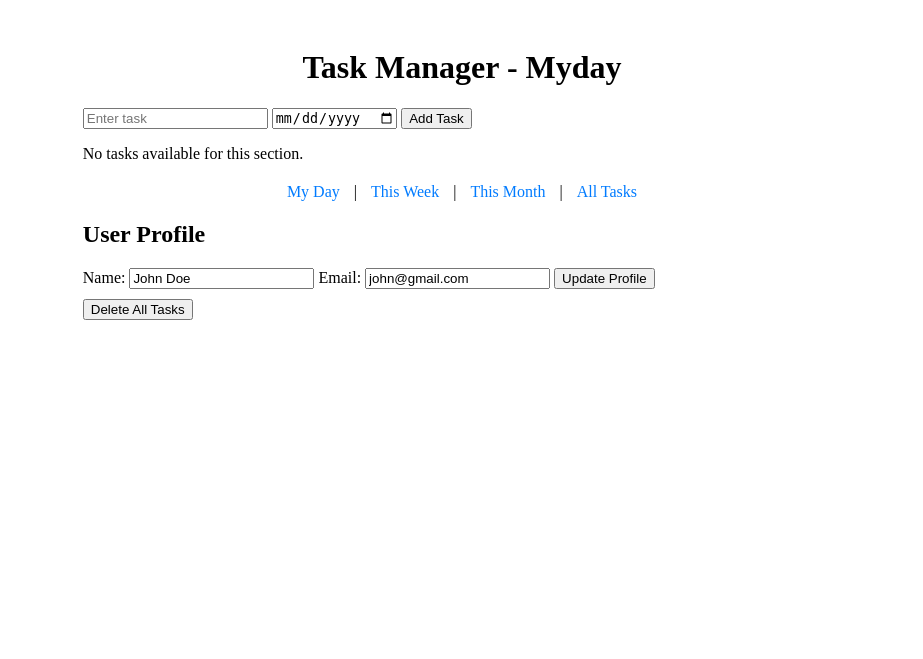
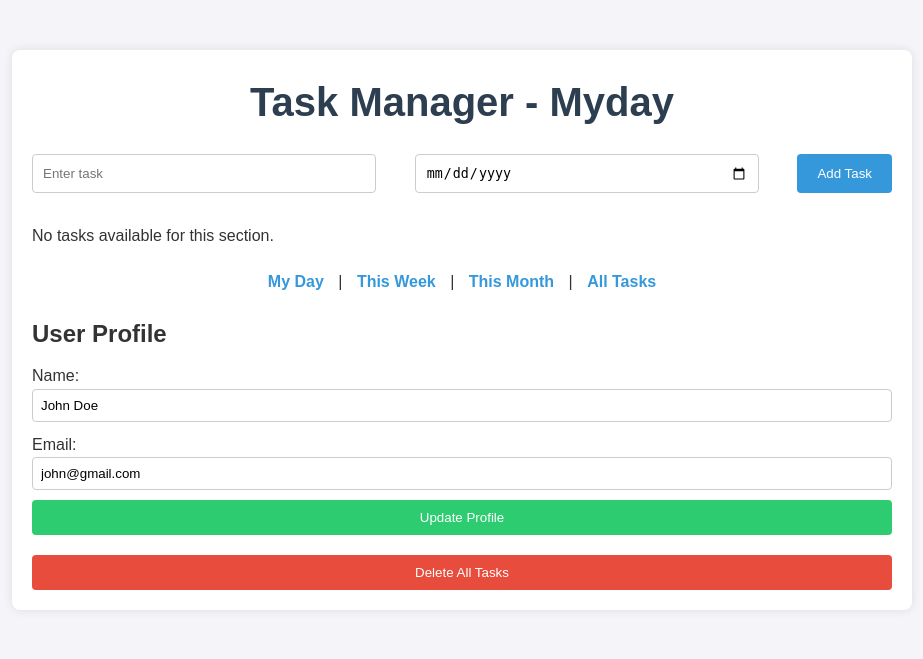
Before and after one commit to navikris/Procastinator, a Flask app: page / in a window 1280 px wide. Shown: the top 659 px of the page, without its empty margins (178-1101 px from the left). Run offline with Flask 3, Linux system fonts and the light colour scheme.

Commit message:
css update

```diff
--- a/static/styles.css
+++ b/static/styles.css
@@ -1,37 +1,215 @@
+/* Global Styles */
+* {
+    margin: 0;
+    padding: 0;
+    box-sizing: border-box;
+}
+
+body {
+    font-family: Arial, sans-serif;
+    background-color: #f4f4f9;
+    color: #333;
+    line-height: 1.6;
+}
+
 .container {
-    width: 60%;
-    margin: auto;
+    max-width: 900px;
+    margin: 50px auto;
     padding: 20px;
+    background-color: #fff;
+    box-shadow: 0 0 10px rgba(0, 0, 0, 0.1);
+    border-radius: 8px;
 }
 
 h1 {
     text-align: center;
+    margin-bottom: 20px;
+    font-size: 2.5rem;
+    color: #2C3E50;
 }
 
-form {
-    margin: 10px 0;
+form.task-form {
+    display: flex;
+    justify-content: space-between;
+    margin-bottom: 30px;
+}
+
+form.task-form input[type="text"],
+form.task-form input[type="date"] {
+    width: 40%;
+    padding: 10px;
+    border: 1px solid #ccc;
+    border-radius: 4px;
+}
+
+form.task-form button {
+    padding: 10px 20px;
+    background-color: #3498db;
+    color: #fff;
+    border: none;
+    border-radius: 4px;
+    cursor: pointer;
+    transition: background-color 0.3s ease;
+}
+
+form.task-form button:hover {
+    background-color: #2980b9;
+}
+
+/* Task Container Styles */
+#TaskContainer {
+    margin-bottom: 20px;
 }
 
 .task {
     display: flex;
     justify-content: space-between;
-    background-color: #f4f4f4;
-    padding: 10px;
-    border: 1px solid #ddd;
-    margin: 5px 0;
+    align-items: center;
+    padding: 15px;
+    background-color: #ecf0f1;
+    border-radius: 6px;
+    margin-bottom: 10px;
+    box-shadow: 0 2px 4px rgba(0, 0, 0, 0.1);
 }
 
+.task-text {
+    font-size: 1.2rem;
+    color: #2c3e50;
+}
+
+.task-date {
+    font-size: 0.9rem;
+    color: #7f8c8d;
+}
+
+.toggle-task-form input[type="checkbox"] {
+    transform: scale(1.3);
+    margin-right: 10px;
+}
+
+.delete-task-form button {
+    background-color: #e74c3c;
+    color: #fff;
+    border: none;
+    padding: 8px 12px;
+    border-radius: 4px;
+    cursor: pointer;
+    transition: background-color 0.3s ease;
+}
+
+.delete-task-form button:hover {
+    background-color: #c0392b;
+}
+
+/* Sections Navigation Styles */
 .sections {
     text-align: center;
-    margin: 20px 0;
+    margin-bottom: 20px;
 }
 
 .sections a {
+    text-decoration: none;
+    color: #3498db;
+    font-weight: bold;
     margin: 0 10px;
-    text-decoration: none;
-    color: #007bff;
+    transition: color 0.3s ease;
 }
 
 .sections a:hover {
-    text-decoration: underline;
+    color: #2980b9;
 }
+
+/* Procrastination Alerts Styles */
+.procrastination-alerts {
+    background-color: #f1c40f;
+    padding: 15px;
+    border-radius: 6px;
+    margin-bottom: 20px;
+}
+
+.procrastination-alerts h2 {
+    margin-bottom: 10px;
+    font-size: 1.5rem;
+}
+
+.procrastination-alerts ul {
+    list-style-type: disc;
+    padding-left: 20px;
+}
+
+.procrastination-alerts li {
+    margin-bottom: 5px;
+    font-size: 1.1rem;
+}
+
+/* User Preferences Styles */
+.user-preferences {
+    margin-bottom: 20px;
+}
+
+.user-preferences h2 {
+    font-size: 1.5rem;
+    margin-bottom: 10px;
+}
+
+.user-preferences form {
+    display: flex;
+    flex-direction: column;
+}
+
+.user-preferences form label {
+    margin-bottom: 10px;
+}
+
+.user-preferences form input[type="text"],
+.user-preferences form input[type="email"] {
+    padding: 8px;
+    border: 1px solid #ccc;
+    border-radius: 4px;
+    width: 100%;
+}
+
+.user-preferences form button {
+    padding: 10px 20px;
+    background-color: #2ecc71;
+    color: #fff;
+    border: none;
+    border-radius: 4px;
+    cursor: pointer;
+    transition: background-color 0.3s ease;
+}
+
+.user-preferences form button:hover {
+    background-color: #27ae60;
+}
+
+/* Delete All Tasks Button Styles */
+.delete-all-btn {
+    background-color: #e74c3c;
+    color: #fff;
+    padding: 10px 20px;
+    border: none;
+    border-radius: 4px;
+    cursor: pointer;
+    display: block;
+    width: 100%;
+    text-align: center;
+    transition: background-color 0.3s ease;
+}
+
+.delete-all-btn:hover {
+    background-color: #c0392b;
+}
+
+/* Responsive Design */
+@media (max-width: 768px) {
+    form.task-form input[type="text"],
+    form.task-form input[type="date"] {
+        width: 48%;
+    }
+
+    form.task-form {
+        flex-direction: column;
+        gap: 10px;
+    }
+}
```
